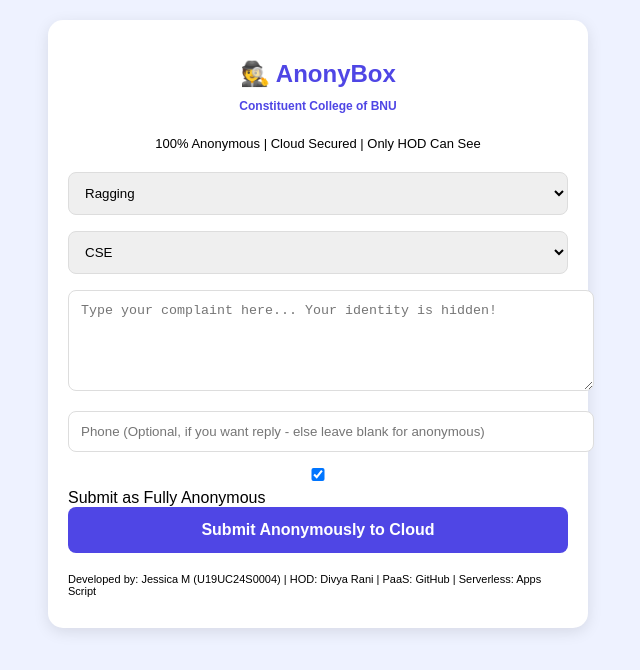
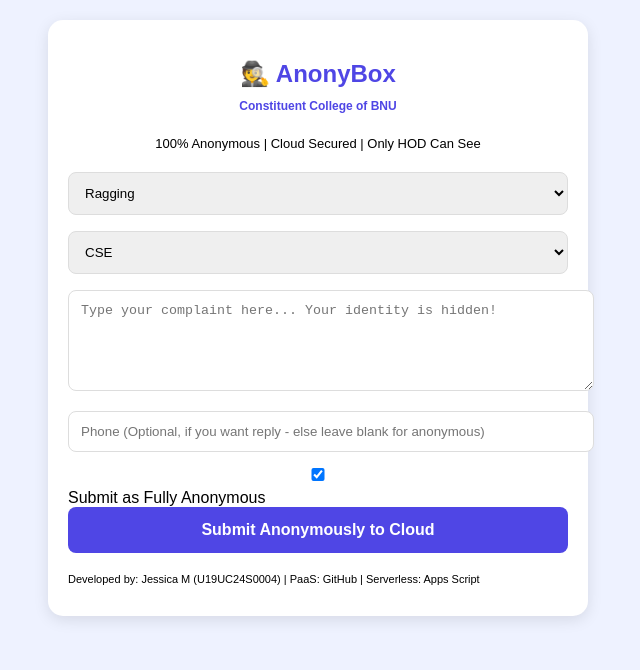
Before and after one commit to jessica-porfolio-2026/anonybox-grievance-app, a plain HTML site: page index.html in a window 1280 px wide. Shown: the whole page, without its empty margins (322-962 px from the left). Drawn offline with Linux system fonts and the light colour scheme.

Commit message:
Update index.html

```diff
--- a/index.html
+++ b/index.html
@@ -32,7 +32,7 @@ Your Secret Token: <h2 id="token"></h2>
 Save this token to track status!
 </div>
 
-<p style="font-size:11px;margin-top:20px">Developed by: Jessica M (U19UC24S0004) | HOD: Divya Rani | PaaS: GitHub | Serverless: Apps Script</p>
+<p style="font-size:11px;margin-top:20px">Developed by: Jessica M (U19UC24S0004) | PaaS: GitHub | Serverless: Apps Script</p>
 </div>
 
 <script>
```
